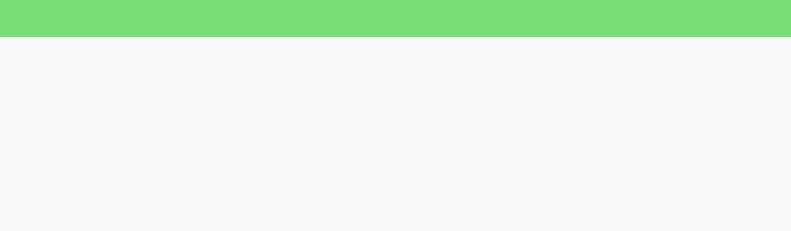
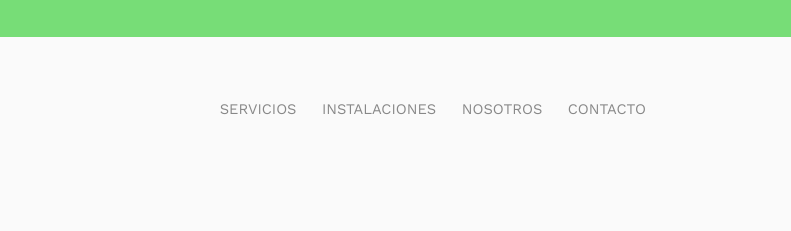
Before and after one commit to vialgalicia/vialgalicia.github.io, a plain HTML site: page contacto/index.html in a window 1280 px wide. Shown: the part 133-364 px from the top of the page, 489-1280 px from the left. Drawn offline with Linux system fonts and the light colour scheme.

Commit message:
Add desktop nav bar and new social links

```diff
--- a/assets/css/main.css
+++ b/assets/css/main.css
@@ -118,6 +118,25 @@ li:before {
 
 #header-logo {
 	height: 35px;
+}
+
+.desktop-nav {
+	display: inline;
+	float: right;
+	margin-top: 2px;
+}
+
+.desktop-nav a {
+	display: inline;
+	margin: 0px;
+	margin-left: 20px;
+	font-size: 11pt;
+	color: #888;
+	text-transform: uppercase;
+}
+
+.desktop-nav a:hover {
+	color: #333;
 }
 
 #main-content {
@@ -356,6 +375,10 @@ li:before {
 
 @media (max-width: 862px) {
 
+	.desktop-nav {
+		display: none;
+	}
+
 	#main-content {
 		grid-template-columns: 1fr;
 	}
--- a/contacto/index.html
+++ b/contacto/index.html
@@ -42,7 +42,13 @@
 		<div id="main-wrapper">
 
 			<header>
-				 <a href="/"><img id="header-logo" src="../assets/images/logos/header-logo.svg"></a>
+				<a href="/"><img id="header-logo" src="../assets/images/logos/header-logo.svg"></a>
+				<nav class="desktop-nav">
+					<a href="/servicios">Servicios</a>
+					<a href="/instalaciones">Instalaciones</a>
+					<a href="/nosotros">Nosotros</a>
+					<a href="/contacto">Contacto</a>
+				</nav>
 			</header>
 
 			<h2>Contacto</h2>
@@ -81,6 +87,8 @@
 			<div class="footer-list">
 				<p class="footer-list-header">Redes sociales</p>
 				<p><a href="https://www.facebook.com/Autoescuela-Galicia-155989244469156/">Facebook</a></p>
+				<p><a href="https://g.page/autoescuela-galicia">Google Maps</a></p>
+				<p><a href="https://www.instagram.com/autoescuelagalicia">Instagram</a></p>
 				<p><a href="https://twitter.com/vialgalicia">Twitter</a></p>
 			</div>
 
```
Also changed, not shown: aviso-legal/index.html (+2 -0 lines), index.html (+3 -1 lines), instalaciones/index.html (+9 -1 lines), nosotros/index.html (+9 -1 lines), politica-de-calidad/index.html (+2 -0 lines), servicios/index.html (+9 -1 lines).
